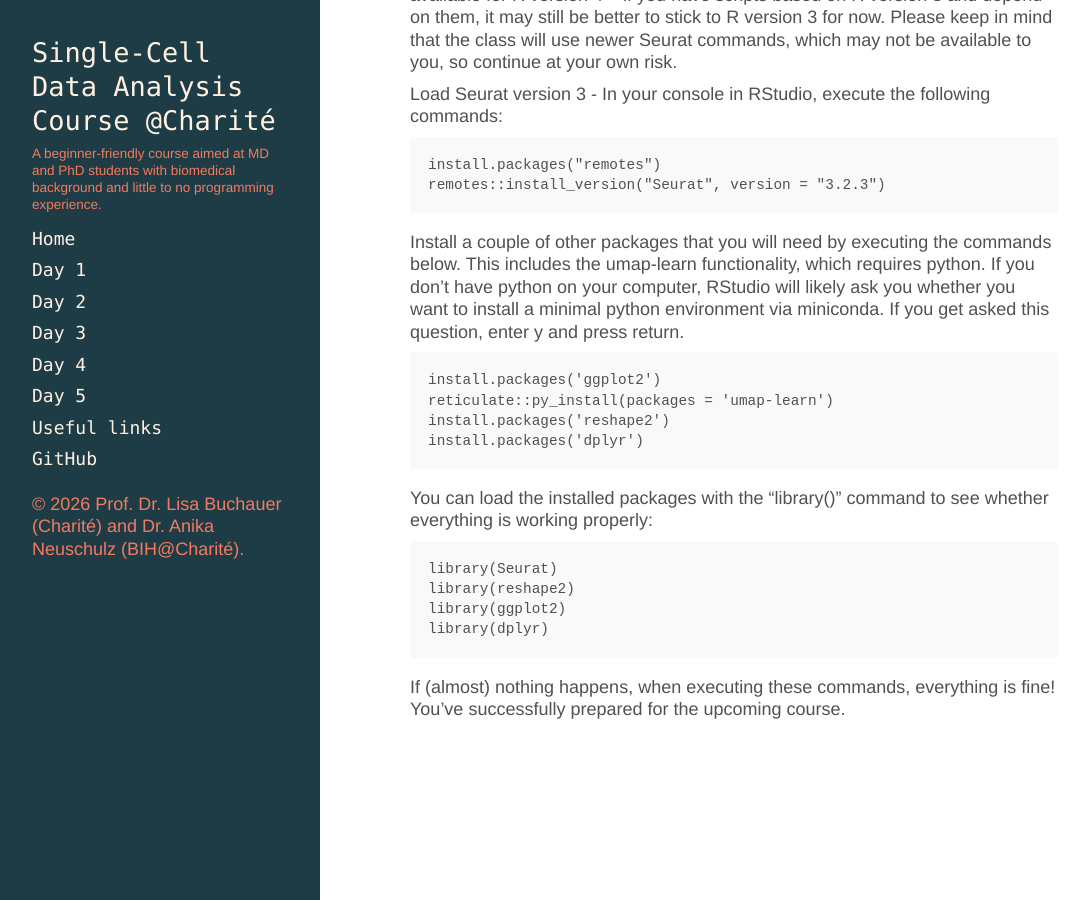
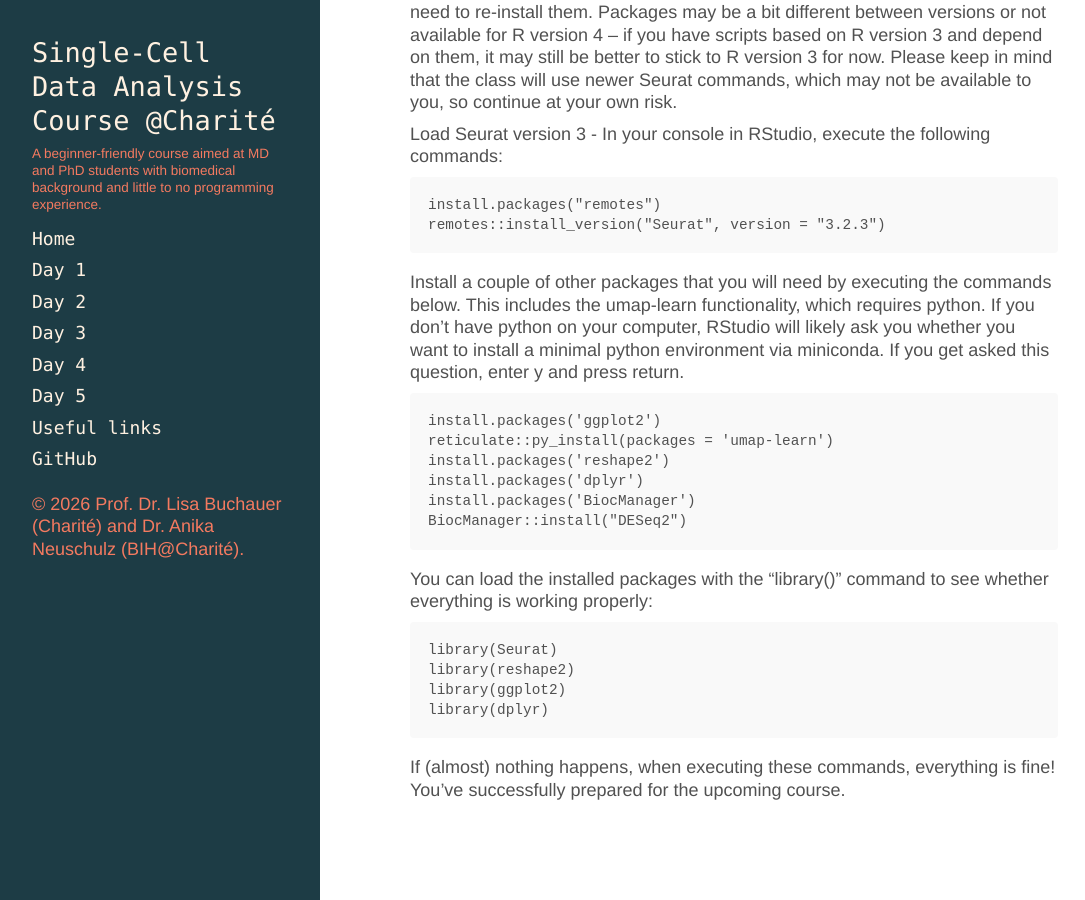
Before and after one commit to buchauer-lab/charite-sc-data-course, a Jekyll site: the page built from docs/R_Rstudio_install.md, in a window 1280 px wide and 900 px high, scrolled down 1518 px. Shown: the whole window, without its empty margins (4-1089 px from the left). Built offline with Jekyll 4.4.1, drawn with Linux system fonts in a browser that asks for light colours; nearby versions of some CDN libraries; a style sheet for code colours, icons or effects is not loaded; some of the changed text lies outside the part shown.

Commit message:
Update R_Rstudio_install.md

````diff
--- a/docs/R_Rstudio_install.md
+++ b/docs/R_Rstudio_install.md
@@ -31,6 +31,8 @@ install.packages('Seurat')
 install.packages('reshape2')
 install.packages('ggplot2')
 install.packages('dplyr')
+install.packages('BiocManager')
+BiocManager::install("DESeq2")
 ```
 
 If you see the warning message below, enter y and press return:
@@ -72,6 +74,8 @@ install.packages('ggplot2')
 reticulate::py_install(packages = 'umap-learn')
 install.packages('reshape2')
 install.packages('dplyr')
+install.packages('BiocManager')
+BiocManager::install("DESeq2")
 ```
 
 You can load the installed packages with the "library()" command to see whether everything is working properly:
````
